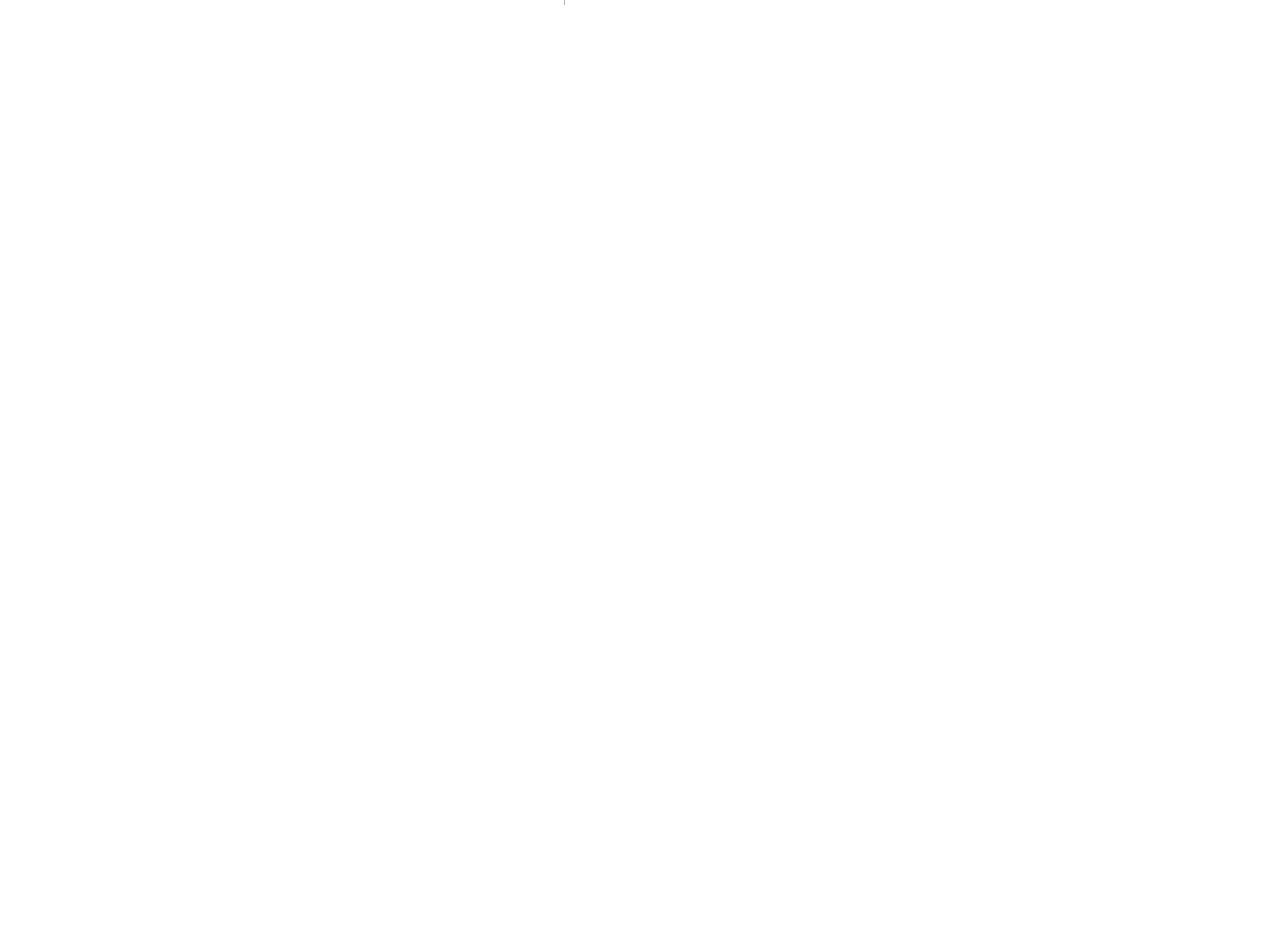
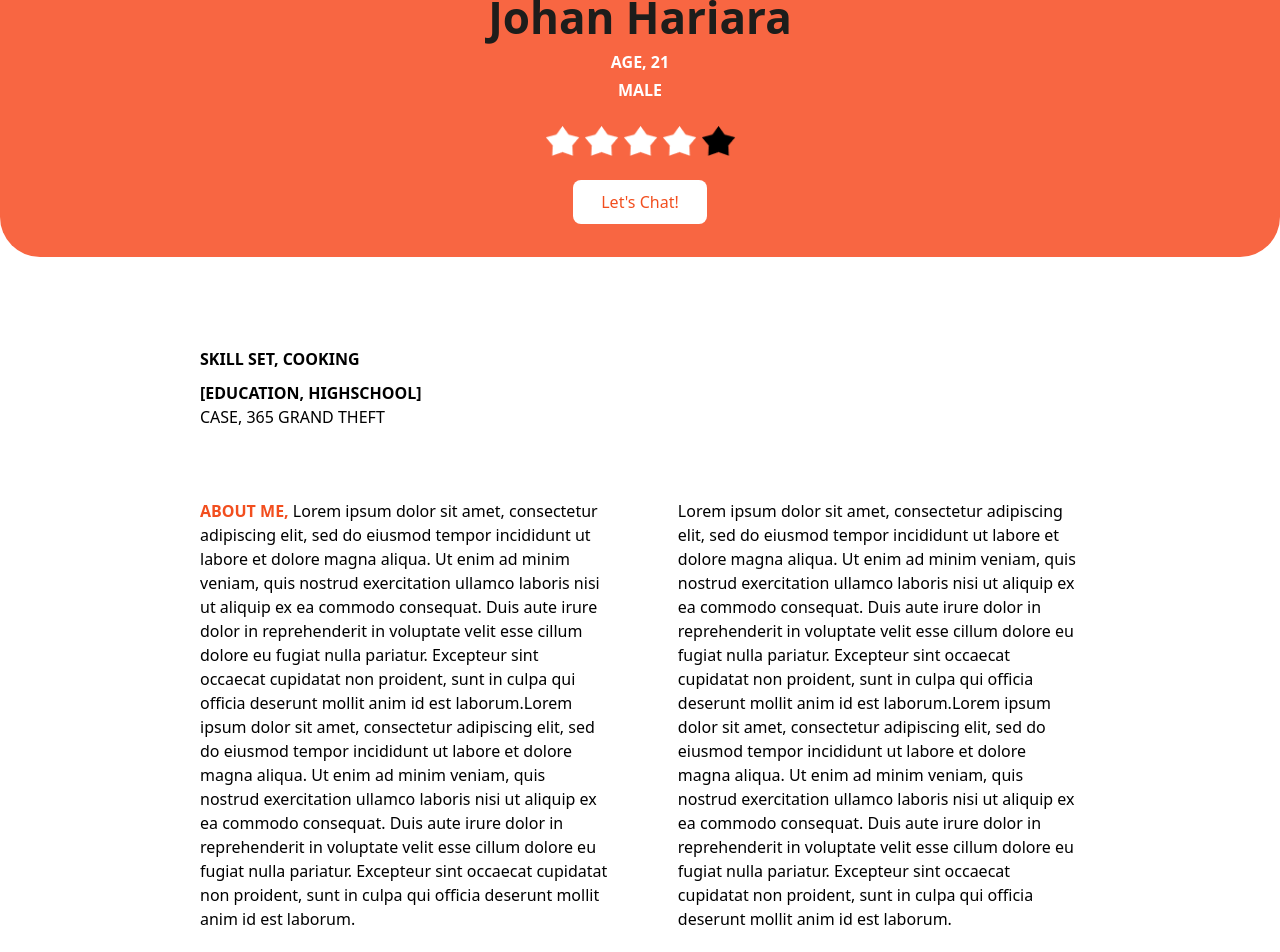
Before and after one commit to RMA1403/second-chance, a Next.js app: page /profile-info/1 in a window 1280 px wide. Before the commit this address had no page. Shown: the part 420-1372 px from the top of the page. Before the commit the page ends 800 px from the top, so only its background shows below. Built offline with nearby package versions, Linux system fonts and the light colour scheme.

Commit message:
feat: finished profile info page

```diff
--- /dev/null
+++ b/app/profile-info/[id]/page.tsx
@@ -0,0 +1,101 @@
+import ProfileList from "@/data/ProfileList.js";
+import StarBlack from "../../../public/images/star-black.png";
+import StarWhite from "../../../public/images/star-white.png";
+import Image from "next/image";
+
+interface PageProps {
+  params: {
+    id: number;
+  };
+}
+
+export default function ProfileInfoPage({
+  params: { id },
+}: PageProps): JSX.Element {
+  const data = ProfileList[id];
+
+  return (
+    <main>
+      <div className="flex flex-col items-center bg-[#F86642] rounded-b-[40px] pt-[146px] pb-[33px]">
+        <div className="bg-[#D9D9D9] rounded-full overflow-hidden">
+          <Image
+            alt="profile image"
+            width={250}
+            height={250}
+            src={data.image}
+          />{" "}
+        </div>
+        <h1 className="mt-2 text-[#1D1D1B] capitalize font-bold text-[44px]">
+          {data.name}
+        </h1>
+        <p className="text-white uppercase font-bold">Age, {data.age}</p>
+        <p className="font-bold text-white uppercase mt-1">{data.gender}</p>
+        <div className="flex items-center gap-1 mt-6">
+          {new Array(data.rating).fill(0).map((_, idx) => (
+            <div key={idx} className="flex-none">
+              <Image alt="rating" width={35} height={35} src={StarWhite} />
+            </div>
+          ))}
+          {new Array(5 - data.rating).fill(0).map((_, idx) => (
+            <div key={idx} className="flex-none">
+              <Image alt="rating" width={35} height={35} src={StarBlack} />
+            </div>
+          ))}
+        </div>
+        <button className="mt-6 bg-white hover:bg-slate-100 rounded-lg text-[#F24E1E] text-center py-2.5 px-7">
+          Let&apos;s Chat!
+        </button>
+      </div>
+
+      <div className="mx-[200px] mb-[165px]">
+        <p className="font-bold uppercase mt-[90px]">
+          Skill set, {data.skillSet}
+        </p>
+        <p className="font-bold uppercase mt-2.5">
+          {"["}Education, {data.education}
+          {"]"}
+        </p>
+        <p className="uppercase">
+          Case, {data.case.number} {data.case.title}
+        </p>
+        <div className="flex justify-between gap-[70px] mt-[70px]">
+          <p className="leading-[24px]">
+            <span className="text-[#F24E1E] uppercase font-bold">
+              About Me,
+            </span>{" "}
+            Lorem ipsum dolor sit amet, consectetur adipiscing elit, sed do
+            eiusmod tempor incididunt ut labore et dolore magna aliqua. Ut enim
+            ad minim veniam, quis nostrud exercitation ullamco laboris nisi ut
+            aliquip ex ea commodo consequat. Duis aute irure dolor in
+            reprehenderit in voluptate velit esse cillum dolore eu fugiat nulla
+            pariatur. Excepteur sint occaecat cupidatat non proident, sunt in
+            culpa qui officia deserunt mollit anim id est laborum.Lorem ipsum
+            dolor sit amet, consectetur adipiscing elit, sed do eiusmod tempor
+            incididunt ut labore et dolore magna aliqua. Ut enim ad minim
+            veniam, quis nostrud exercitation ullamco laboris nisi ut aliquip ex
+            ea commodo consequat. Duis aute irure dolor in reprehenderit in
+            voluptate velit esse cillum dolore eu fugiat nulla pariatur.
+            Excepteur sint occaecat cupidatat non proident, sunt in culpa qui
+            officia deserunt mollit anim id est laborum.
+          </p>
+          <p className="leading-[24px]">
+            Lorem ipsum dolor sit amet, consectetur adipiscing elit, sed do
+            eiusmod tempor incididunt ut labore et dolore magna aliqua. Ut enim
+            ad minim veniam, quis nostrud exercitation ullamco laboris nisi ut
+            aliquip ex ea commodo consequat. Duis aute irure dolor in
+            reprehenderit in voluptate velit esse cillum dolore eu fugiat nulla
+            pariatur. Excepteur sint occaecat cupidatat non proident, sunt in
+            culpa qui officia deserunt mollit anim id est laborum.Lorem ipsum
+            dolor sit amet, consectetur adipiscing elit, sed do eiusmod tempor
+            incididunt ut labore et dolore magna aliqua. Ut enim ad minim
+            veniam, quis nostrud exercitation ullamco laboris nisi ut aliquip ex
+            ea commodo consequat. Duis aute irure dolor in reprehenderit in
+            voluptate velit esse cillum dolore eu fugiat nulla pariatur.
+            Excepteur sint occaecat cupidatat non proident, sunt in culpa qui
+            officia deserunt mollit anim id est laborum.
+          </p>
+        </div>
+      </div>
+    </main>
+  );
+}
--- a/app/profiles/page.tsx
+++ b/app/profiles/page.tsx
@@ -1,3 +1,21 @@
-export default function ProfilesPage(): JSX.Element {
-  return <h1 className="text-7xl text-green-700">PROFILES</h1>;
+import Profile from "@/components/Profile";
+import ProfileList from "@/data/ProfileList.js";
+
+export default function ProfilePage(): JSX.Element {
+  return (
+    <main className="relative">
+      <div className="bg-[#292526] h-[170px] rounded-b-[40px]"></div>
+      <div className="bg-[#FF734F] w-[40.79vw] mt-12 mb-20 mx-auto py-2 px-7 rounded-full border-[#29252670] border-[3px]">
+        <p className="text-white upper font-bold text-base">
+          What can we help you with?
+        </p>
+      </div>
+      <ul>
+        {ProfileList.map((item, idx) => (
+          <Profile key={idx} idx={idx} {...item} />
+        ))}
+      </ul>
+      <div className="bg-[#7C655F] h-10 absolute bottom-0 w-full"></div>
+    </main>
+  );
 }
```
Also changed, not shown: public/images/star-black.png (added).
